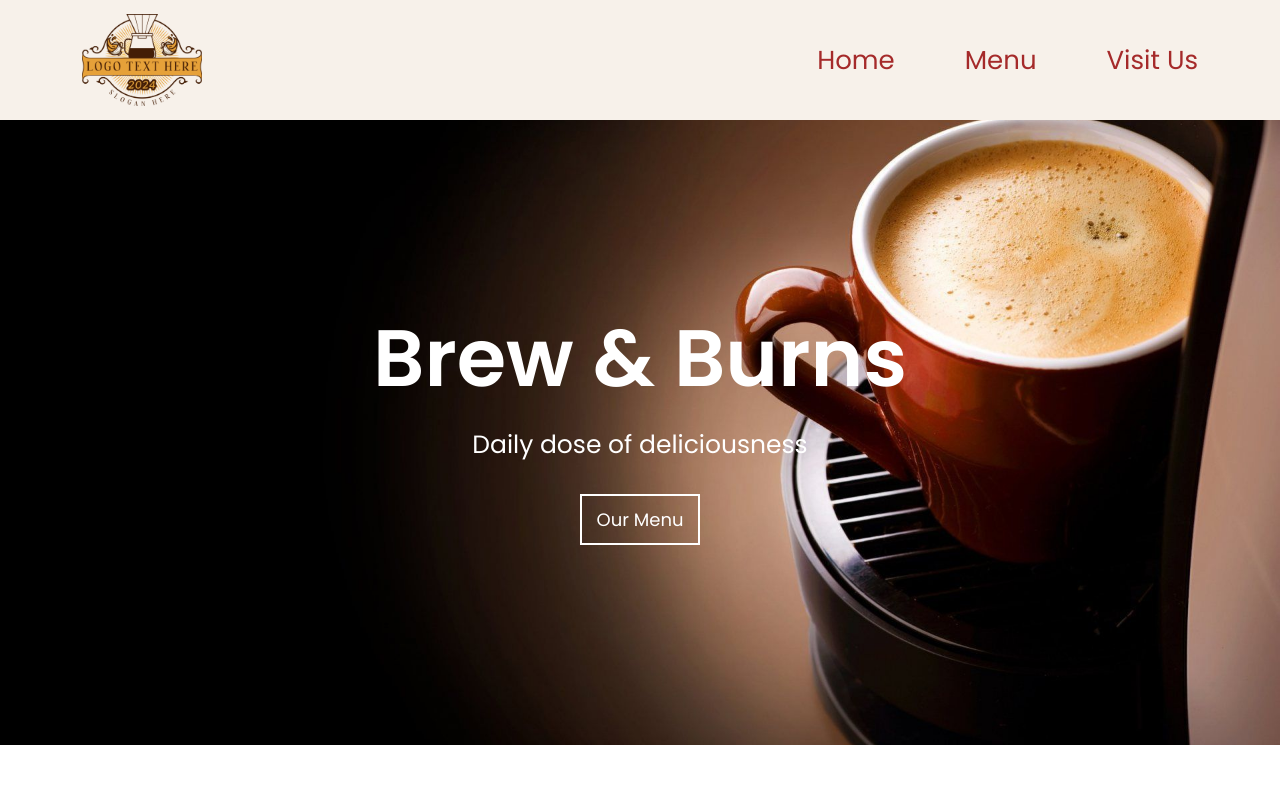
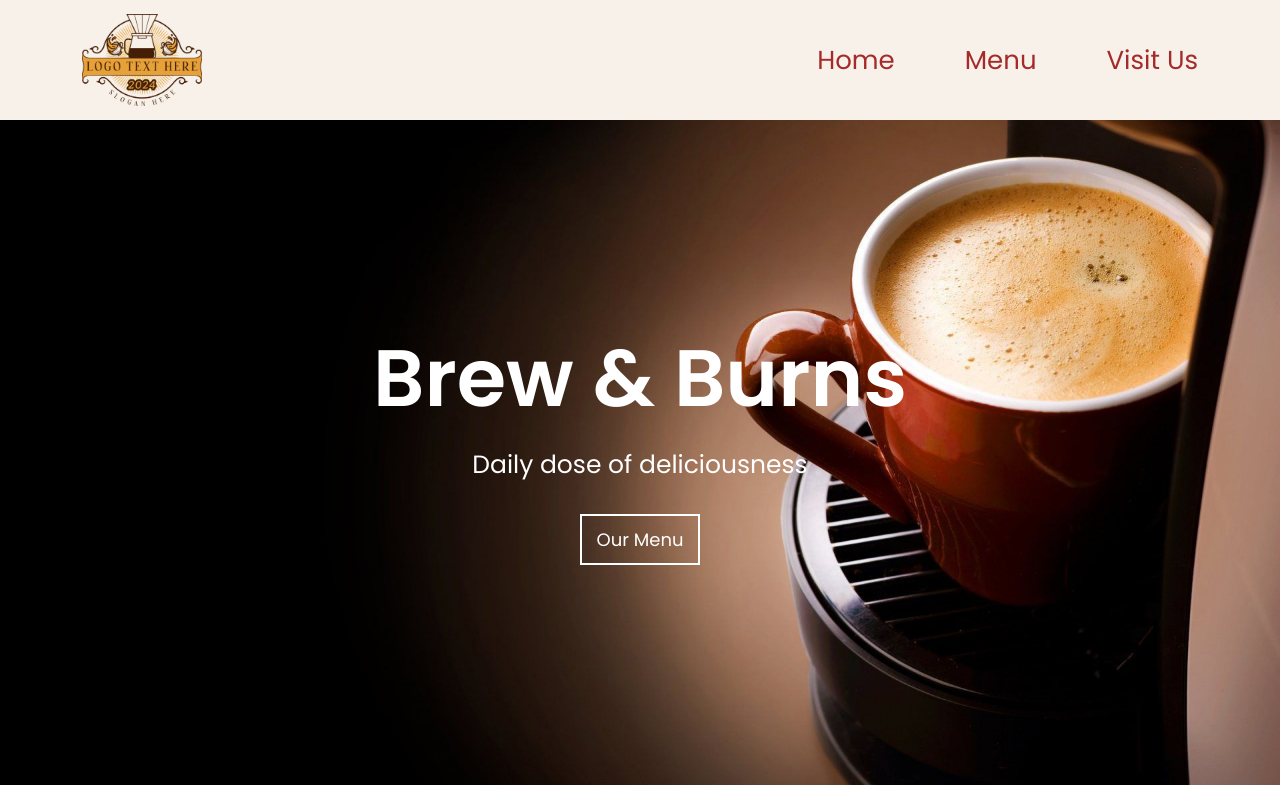
Before and after one commit to yasmin-jahan/coffee-project, a plain HTML site: page index.html in a window 1280 px wide. Shown: the top 800 px of the page. Drawn offline with nearby package versions, Linux system fonts and the light colour scheme; a web font is replaced by a local one.

Commit message:
Add files via upload

```diff
--- a/css/responsive.css
+++ b/css/responsive.css
@@ -9,6 +9,7 @@
     /* hero-section-starts */
    .hero_section {
     margin-top: 110px;
+        padding: 220px 0;
 }
     /* hero-section-ends */
 
@@ -29,6 +30,7 @@
     .hero_section{
         padding: 150px 0;
         margin-top: 80px;
+            background-position: left;
     }
     .hero_content h1 {
     font-size: 70px;
--- a/css/style.css
+++ b/css/style.css
@@ -89,16 +89,17 @@ margin-bottom: 0;
 /* hero-section-starts */
 /* hero-section-starts */
 
-.hero_section{
-    /* display: flex;
-    align-items: center; */
+
+
+    .hero_section {
     background-image: url(../img/c22.jpg);
-    padding: 200px 0;
+    padding: 261px 0;
     position: relative;
-    background-position: center;
+    background-position: top center;
     background-size: cover;
     background-repeat: no-repeat;
-    margin-top: 150px;
+    margin-top: 220px;
+
 }
 .hero_content{
     text-align: center;
```
